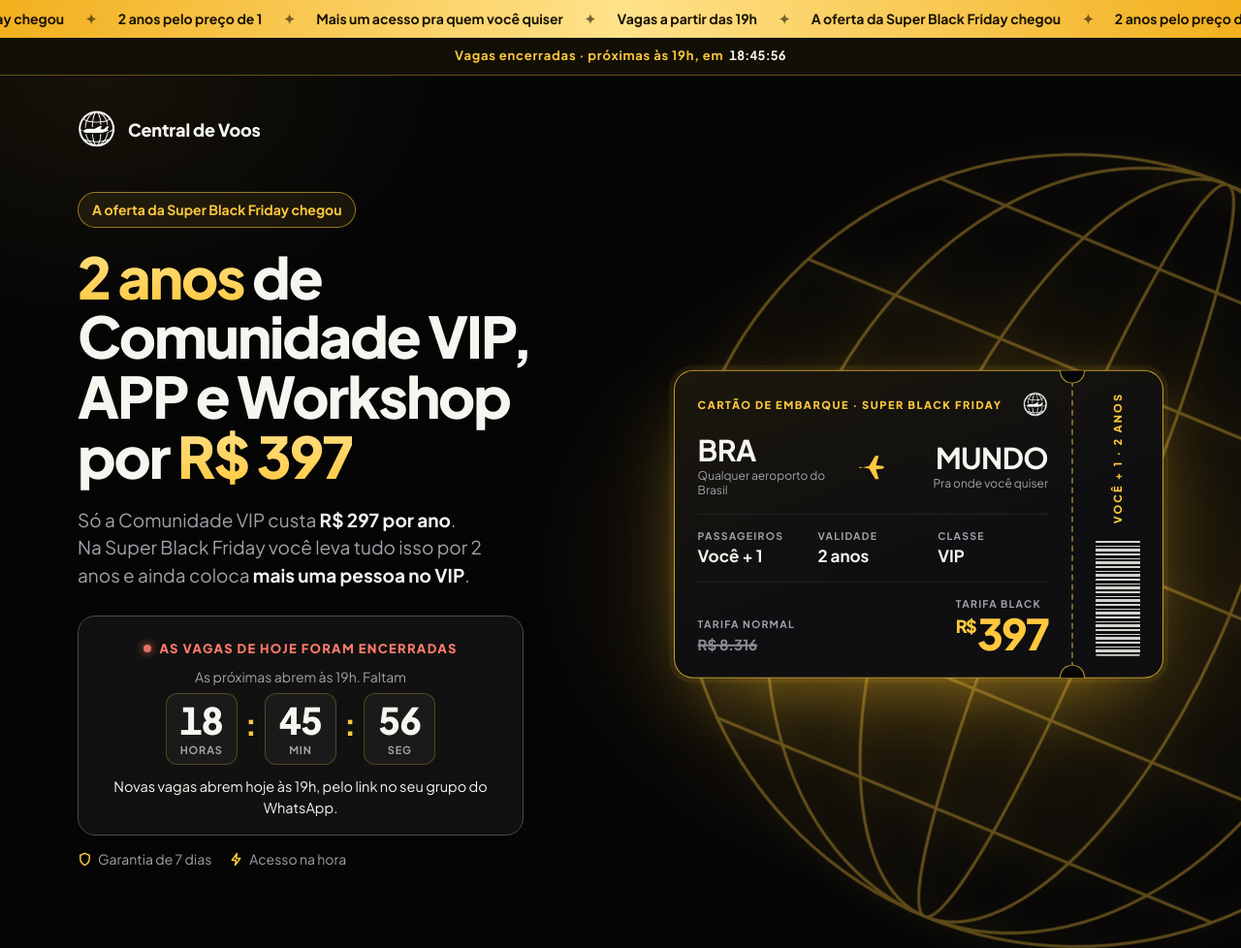
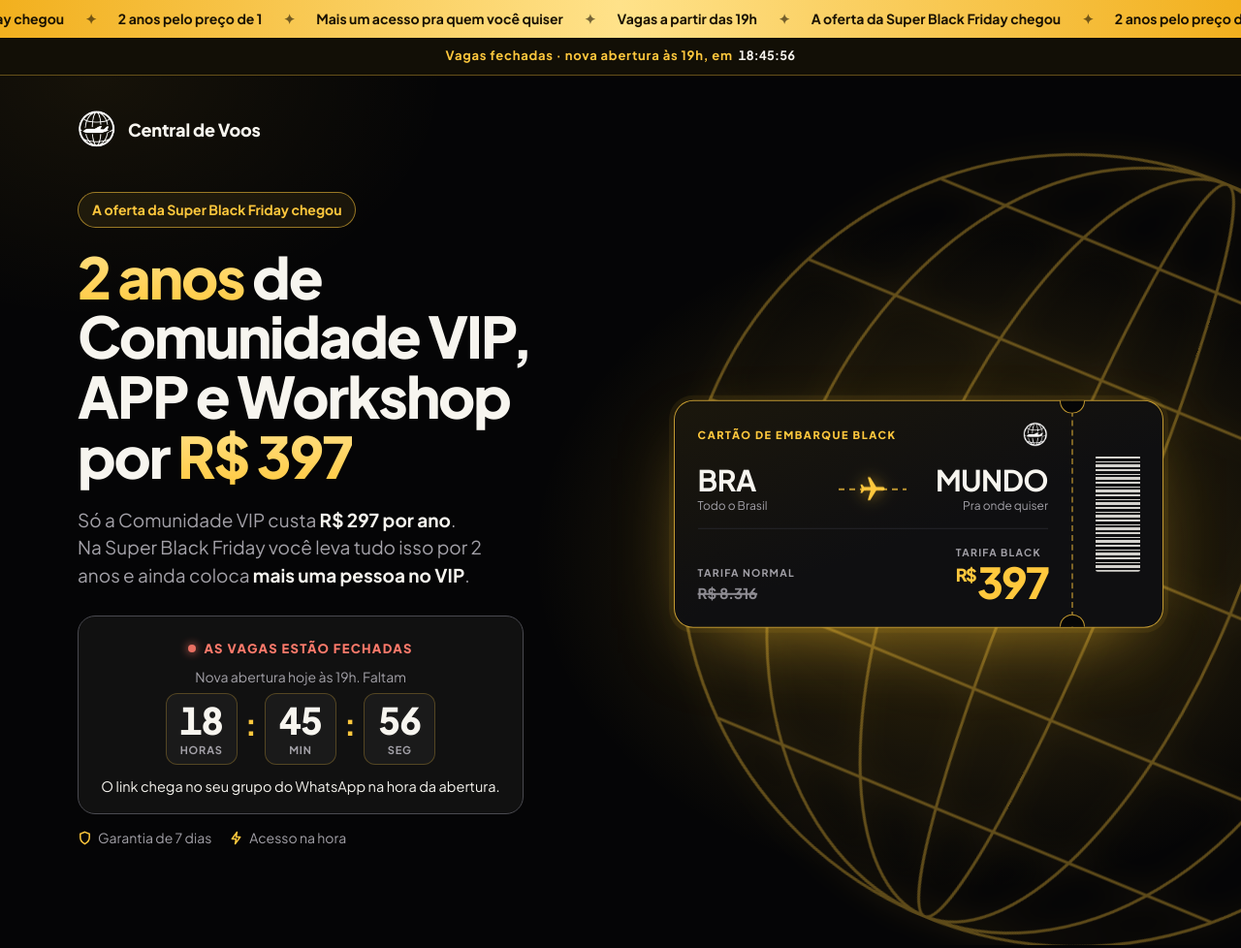
Before and after one commit to centraldevoos/oferta-black2, a plain HTML site: page index.html in a window 1280 px wide. Shown: the top 978 px of the page at 97% size. Drawn offline with Linux system fonts and the light colour scheme.

Commit message:
Vagas fechadas com nova abertura às 19h; cartão de embarque mais simples

```diff
--- a/config.js
+++ b/config.js
@@ -10,12 +10,12 @@ window.CONFIG = {
 
   // Horário das vagas, todo dia, no horário de Brasília.
   // Antes de ABRE: contagem "as vagas abrem às 19h". Entre ABRE e FECHA: "vagas abertas, fecham em".
-  // De FECHA até ENCERRADO_ATE: "as vagas de hoje foram encerradas" (com a contagem para as 19h). Depois, volta a contagem.
+  // De FECHA até ENCERRADO_ATE: "as vagas estão fechadas, nova abertura às 19h" (com a contagem para as 19h). Depois, volta a contagem.
   VAGAS: { ABRE: "19:00", FECHA: "00:10", ENCERRADO_ATE: "12:00" },
   TEXTOS: {
     antes: "Às 19h o link para garantir a sua vaga chega no seu grupo do WhatsApp.",
     aberto: "Garanta a sua pelo link que chegou no seu grupo do WhatsApp.",
-    encerrado: "Novas vagas abrem hoje às 19h, pelo link no seu grupo do WhatsApp.",
+    encerrado: "O link chega no seu grupo do WhatsApp na hora da abertura.",
   },
   // A página não tem botão (pedido do Pedro, 31/10/2026). Se um dia precisar, true + CHECKOUT mostra o botão só com as vagas abertas.
   MOSTRAR_BOTAO_NO_ABERTO: false,
--- a/index.html
+++ b/index.html
@@ -15,7 +15,7 @@
 <link rel="preconnect" href="https://fonts.googleapis.com">
 <link rel="preconnect" href="https://fonts.gstatic.com" crossorigin>
 <link href="https://fonts.googleapis.com/css2?family=Plus+Jakarta+Sans:wght@400;500;600;700;800&display=swap" rel="stylesheet">
-<script src="config.js?v=3"></script>
+<script src="config.js?v=4"></script>
 <style>
 :root {
   --bg: #050506;
@@ -117,15 +117,16 @@ section { position: relative; }
 .emb-rota b { display: block; font-size: 30px; letter-spacing: -.02em; line-height: 1; }
 .emb-rota small { display: block; color: var(--muted); font-size: 12px; margin-top: 4px; line-height: 1.3; }
 .emb-rota div:last-child { text-align: right; }
-.emb-rota svg { width: 34px; height: 34px; color: var(--gold); }
+.voo { position: relative; height: 2px; min-width: 70px; background: repeating-linear-gradient(90deg, rgba(255, 200, 61, .7) 0 6px, transparent 6px 11px); }
+.voo svg { position: absolute; left: 50%; top: 50%; width: 30px; height: 30px; color: var(--gold); transform: translate(-50%, -50%) rotate(90deg); filter: drop-shadow(0 0 8px rgba(255, 196, 46, .6)); }
 .emb-campos { display: grid; grid-template-columns: repeat(3, 1fr); gap: 10px; padding: 14px 0; border-block: 1px solid var(--linha); }
 .emb-campos small, .emb-tarifa small { display: block; font-size: 10.5px; letter-spacing: .12em; color: var(--muted); font-weight: 700; }
 .emb-campos b { font-size: 17px; }
-.emb-tarifa { display: flex; justify-content: space-between; align-items: end; gap: 12px; margin-top: 14px; }
+.emb-tarifa { display: flex; justify-content: space-between; align-items: end; gap: 12px; margin-top: 16px; padding-top: 16px; border-top: 1px solid var(--linha); }
 .emb-tarifa .de { font-size: 15px; font-weight: 700; }
 .emb-tarifa .por { font-size: 44px; font-weight: 800; letter-spacing: -.04em; line-height: 1; color: var(--gold); }
 .emb-tarifa .por sup { font-size: 18px; vertical-align: 18px; margin-right: 2px; }
-.emb-canhoto { display: flex; flex-direction: column; align-items: center; justify-content: space-between; padding: 22px 10px; }
+.emb-canhoto { display: flex; align-items: center; justify-content: center; padding: 22px 10px; }
 .emb-canhoto span { writing-mode: vertical-rl; transform: rotate(180deg); font-size: 11px; letter-spacing: .2em; font-weight: 800; color: var(--gold); }
 .codigo { width: 46px; height: 120px; background: repeating-linear-gradient(0deg, var(--ink) 0 2px, transparent 2px 4px, var(--ink) 4px 7px, transparent 7px 9px, var(--ink) 9px 10px, transparent 10px 13px); opacity: .85; border-radius: 2px; }
 
@@ -292,11 +293,12 @@ footer p + p { margin-top: 8px; }
   .emb-rota { margin: 12px 0 10px; gap: 8px; }
   .emb-rota b { font-size: 22px; }
   .emb-rota small { font-size: 10.5px; }
-  .emb-rota svg { width: 24px; height: 24px; }
+  .voo { min-width: 50px; }
+  .voo svg { width: 24px; height: 24px; }
   .emb-campos { padding: 10px 0; gap: 6px; }
   .emb-campos small, .emb-tarifa small { font-size: 10px; letter-spacing: .08em; }
   .emb-campos b { font-size: 14px; }
-  .emb-tarifa { margin-top: 10px; }
+  .emb-tarifa { margin-top: 12px; padding-top: 12px; }
   .emb-tarifa .de { font-size: 13px; }
   .emb-tarifa .por { font-size: 34px; }
   .emb-tarifa .por sup { font-size: 14px; vertical-align: 14px; }
@@ -452,23 +454,18 @@ footer p + p { margin-top: 8px; }
       <!-- A oferta impressa como um cartão de embarque -->
       <div class="embarque sobe" style="--d:160ms" aria-label="Resumo da oferta: você e mais uma pessoa, 2 anos de Comunidade VIP, por R$ 397">
         <div class="emb-corpo">
-          <div class="emb-topo"><span>CARTÃO DE EMBARQUE · SUPER BLACK FRIDAY</span><img src="midia/logo-globo.png" alt="" width="26" height="26"></div>
+          <div class="emb-topo"><span>CARTÃO DE EMBARQUE BLACK</span><img src="midia/logo-globo.png" alt="" width="26" height="26"></div>
           <div class="emb-rota">
-            <div><b>BRA</b><small>Qualquer aeroporto do Brasil</small></div>
-            <svg viewBox="0 0 24 24" aria-hidden="true"><path d="M2.5 13.5l7-1.5 4.5-7.5h2.5l-2 7 5 .5c1 .1 1 1.9 0 2l-5 .5 2 7h-2.5L9.5 14l-7-1.5z" fill="currentColor"/></svg>
-            <div><b>MUNDO</b><small>Pra onde você quiser</small></div>
-          </div>
-          <div class="emb-campos">
-            <div><small>PASSAGEIROS</small><b>Você + 1</b></div>
-            <div><small>VALIDADE</small><b>2 anos</b></div>
-            <div><small>CLASSE</small><b>VIP</b></div>
+            <div><b>BRA</b><small>Todo o Brasil</small></div>
+            <div class="voo" aria-hidden="true"><svg viewBox="0 0 24 24"><path d="M21 16v-2l-8-5V3.5a1.5 1.5 0 00-3 0V9l-8 5v2l8-2.5V19l-2 1.5V22l3.5-1 3.5 1v-1.5L13 19v-5.5z" fill="currentColor"/></svg></div>
+            <div><b>MUNDO</b><small>Pra onde quiser</small></div>
           </div>
           <div class="emb-tarifa">
             <div><small>TARIFA NORMAL</small><span class="de riscado js-ancora">R$ 8.716</span></div>
             <div><small>TARIFA BLACK</small><span class="por"><sup>R$</sup><span class="js-preco-num">397</span></span></div>
           </div>
         </div>
-        <div class="emb-canhoto" aria-hidden="true"><span>VOCÊ + 1 · 2 ANOS</span><div class="codigo"></div></div>
+        <div class="emb-canhoto" aria-hidden="true"><div class="codigo"></div></div>
       </div>
     </div>
   </div>
@@ -676,10 +673,10 @@ function situacao() {
   const falta = ((abre - s) % dia + dia) % dia;
   return { estado: s >= fecha && s < enc ? "encerrado" : "antes", falta };
 }
-const TITULO = { antes: `As vagas abrem hoje às ${horaAbre}`, aberto: "As vagas estão abertas!", encerrado: "As vagas de hoje foram encerradas" };
-const ROTULO = { antes: "Faltam", aberto: "Fecham em", encerrado: `As próximas abrem às ${horaAbre}. Faltam` };
-const TOPO = { antes: `As vagas abrem às ${horaAbre} · faltam`, aberto: "Vagas abertas · fecham em", encerrado: `Vagas encerradas · próximas às ${horaAbre}, em` };
-const BARRA = { antes: "Vagas abrem em", aberto: "Vagas fecham em", encerrado: "Vagas encerradas" };
+const TITULO = { antes: `As vagas abrem hoje às ${horaAbre}`, aberto: "As vagas estão abertas!", encerrado: "As vagas estão fechadas" };
+const ROTULO = { antes: "Faltam", aberto: "Fecham em", encerrado: `Nova abertura hoje às ${horaAbre}. Faltam` };
+const TOPO = { antes: `As vagas abrem às ${horaAbre} · faltam`, aberto: "Vagas abertas · fecham em", encerrado: `Vagas fechadas · nova abertura às ${horaAbre}, em` };
+const BARRA = { antes: "Vagas abrem em", aberto: "Vagas fecham em", encerrado: "Nova abertura em" };
 let ultimo = "";
 function atualizaHora() {
   const { estado, falta } = situacao();
```
